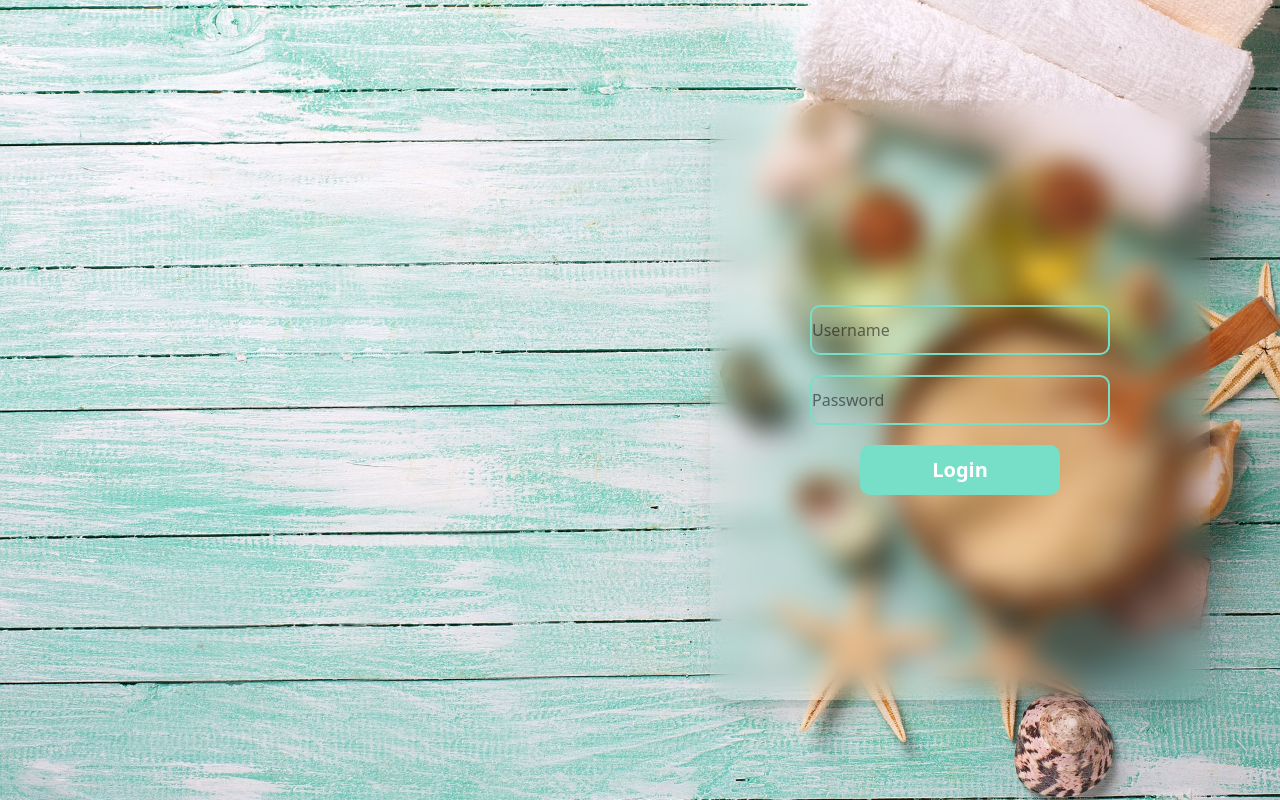
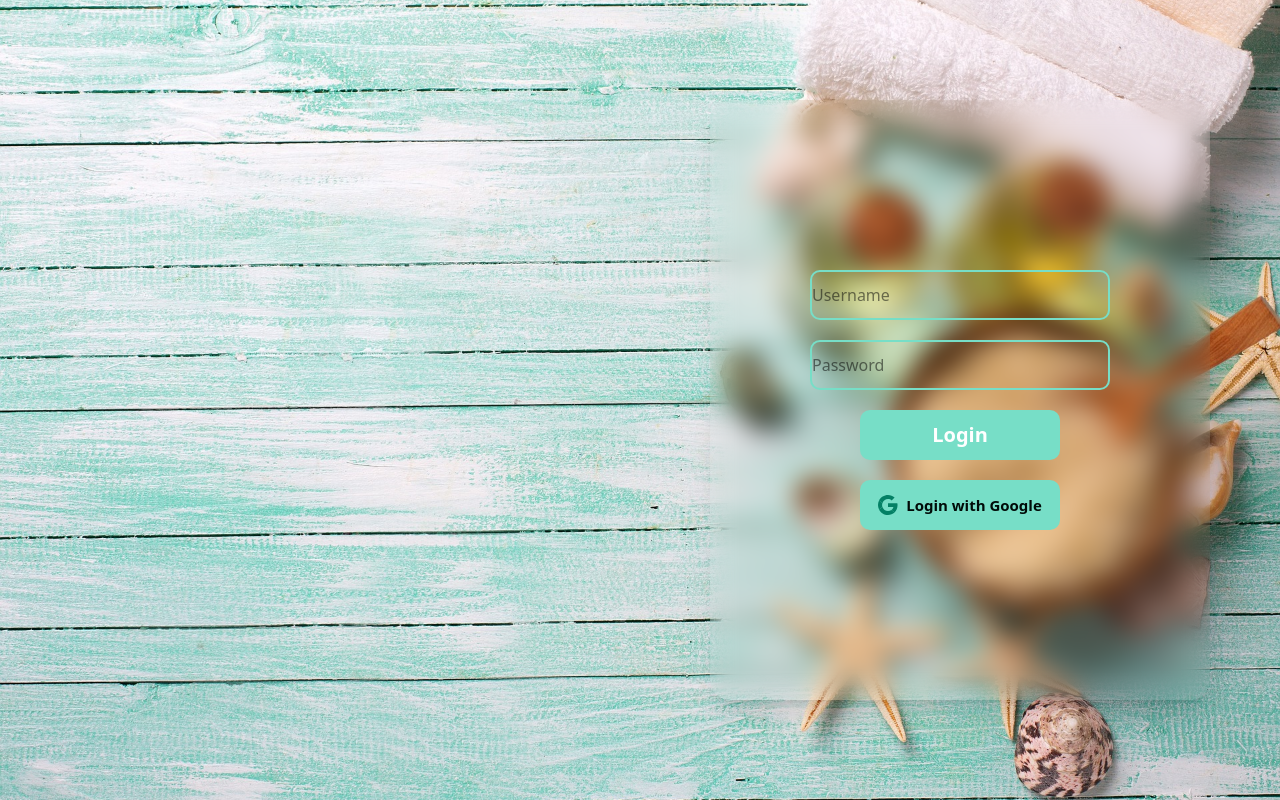
Before and after one commit to KDRLaksika/cbc-frontend, a React (Vite) app: page /login in a window 1280 px wide. Built offline with nearby package versions, Linux system fonts and the light colour scheme; a web font is replaced by a local one.

Commit message:
Google Login Creation

```diff
--- a/package.json
+++ b/package.json
@@ -10,6 +10,7 @@
     "preview": "vite preview"
   },
   "dependencies": {
+    "@react-oauth/google": "^0.12.2",
     "@supabase/supabase-js": "^2.49.4",
     "@tailwindcss/vite": "^4.1.4",
     "axios": "^1.9.0",
--- a/src/App.jsx
+++ b/src/App.jsx
@@ -9,10 +9,12 @@ import TestPage from './pages/testPage'
 import { Toaster } from 'react-hot-toast'
 import RegisterPage from './pages/register'
 import TestPage2 from './pages/testPage2'
+import { GoogleOAuthProvider } from '@react-oauth/google';
 
 function App() {
 
   return (
+   <GoogleOAuthProvider clientId="495784702637-jdeonr3vta6m5ma97hl3mefbm1fjcdku.apps.googleusercontent.com">
    <BrowserRouter>
    <div>
    <Toaster position='top-right' />
@@ -27,6 +29,7 @@ function App() {
     </Routes>
    </div>
    </BrowserRouter>
+  </GoogleOAuthProvider>
   )
 }
 
--- a/src/pages/login.jsx
+++ b/src/pages/login.jsx
@@ -1,6 +1,8 @@
+import { useGoogleLogin } from "@react-oauth/google";
 import axios from "axios";
 import React, { useState } from "react";
 import toast from "react-hot-toast";
+import { GrGoogle } from "react-icons/gr";
 import { useNavigate } from "react-router-dom";
 
 export default function LoginPage() {
@@ -8,6 +10,24 @@ export default function LoginPage() {
   const [email, setEmail] = useState();
   const [password, setPassword] = useState();
   const navigate = useNavigate();
+
+  const googleLogin = useGoogleLogin({
+    onSuccess: (response) => {
+      const accessToken = response.access_token;
+      axios.post(import.meta.env.VITE_BACKEND_URL + "/api/users/login/google",{
+        accessToken: accessToken
+      }).then((response) => {
+        toast.success("Login successful!");
+        const token = response.data.token;
+        localStorage.setItem("token", token);
+        if(response.data.role === "admin"){
+          navigate("/admin");
+        }else{
+          navigate("/");
+        }
+      })
+    }
+  })
 
   async function handleLogin() {
 
@@ -49,6 +69,10 @@ export default function LoginPage() {
           <input onChange={(e) => setEmail(e.target.value)}  type="email" placeholder="Username" value={email} className="w-[300px] h-[50px] rounded-[10px] border-2 border-[#77dec7]"/>
           <input onChange={(e) => setPassword(e.target.value)}  type="password" placeholder="Password" value={password} className="w-[300px] h-[50px] rounded-[10px] border-2 border-[#77dec7]"/>
           <button onClick={handleLogin} className="w-[200px] h-[50px] rounded-[10px] bg-[#77dec7] text-white font-bold text-[20px] cursor-pointer transform hover:scale-102">Login</button>
+          <button onClick={googleLogin} className="w-[200px] h-[50px] rounded-[10px] bg-[#77dec7] text-white font-bold text-[20px] cursor-pointer flex items-center justify-center gap-2 transform hover:scale-102">
+            <GrGoogle className="text-xl text-[#048065] cursor-pointer" />
+            <span className="text-[#000b08] font-bold text-[15px]">Login with Google</span>
+          </button>
 
         </div>
 
```
Also changed, not shown: 1 other file (tests, documents, lock files or other folders).
